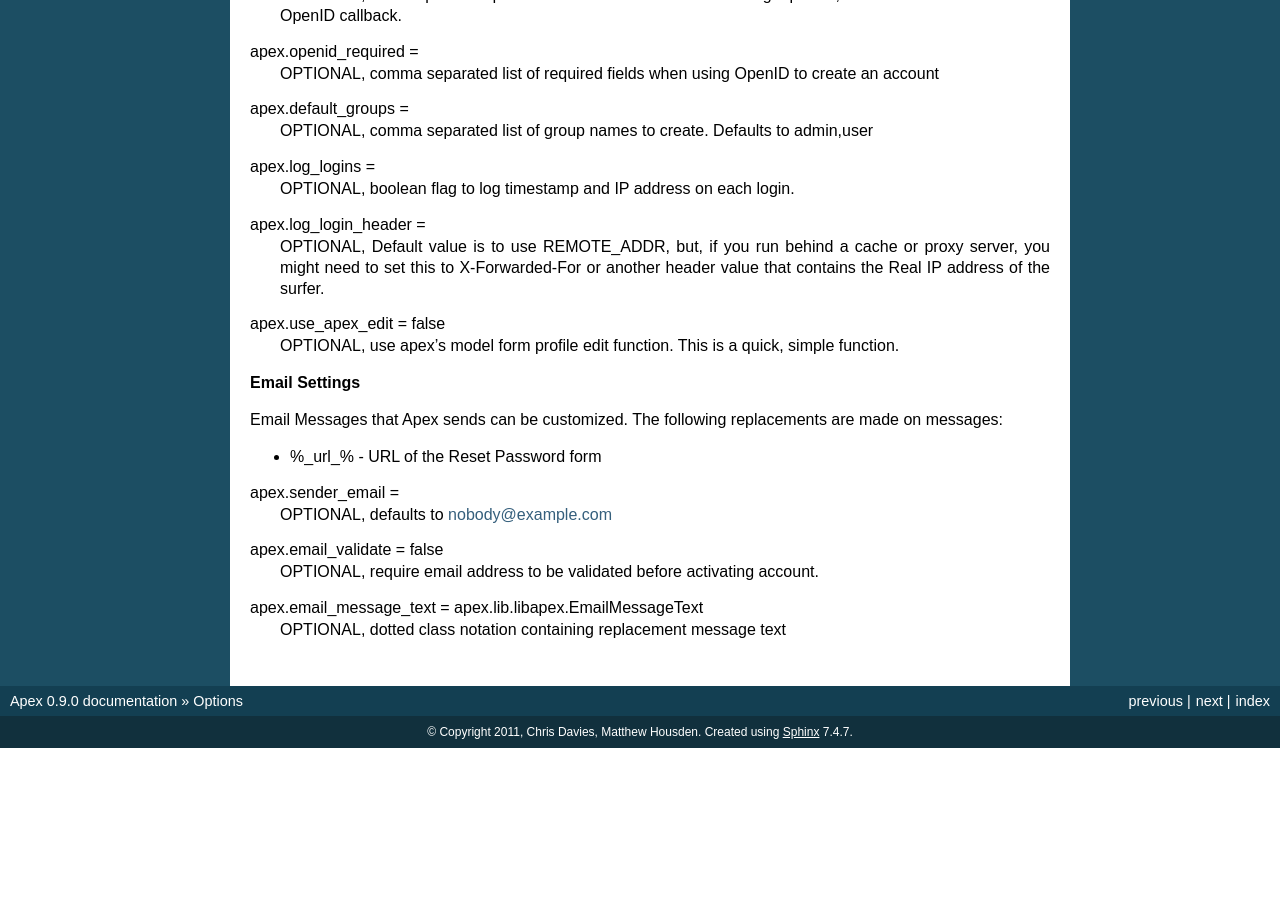
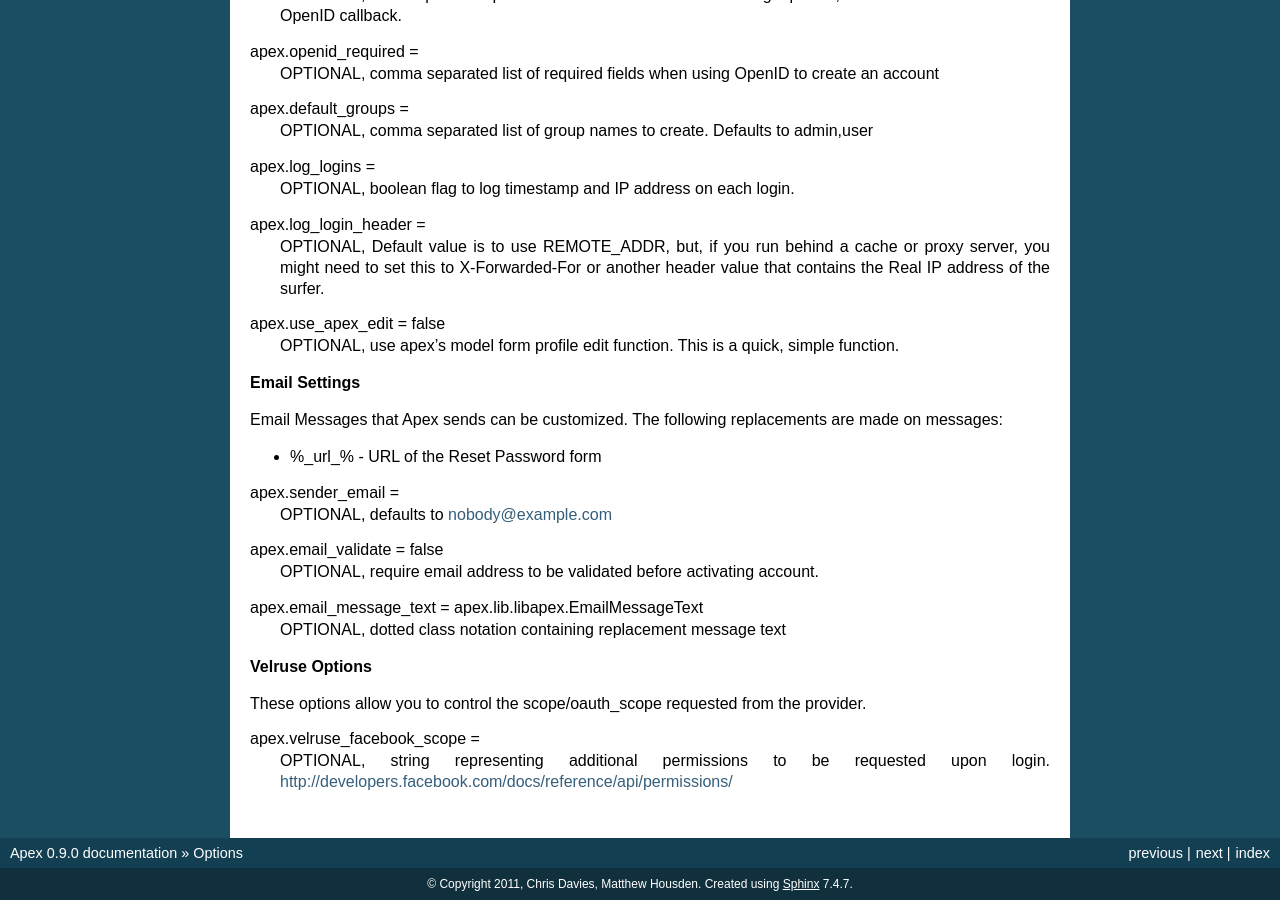
Before and after one commit to cd34/apex, a Sphinx documentation site: the page built from docs/source/options.rst, in a window 1280 px wide and 900 px high, scrolled down 1115 px. Built offline with Sphinx 7.4.7, drawn with Linux system fonts in a browser that asks for light colours; before the commit the page ends 1863 px from its top, so only the background shows below that.

Commit message:
added facebook scope options

```diff
--- a/docs/source/options.rst
+++ b/docs/source/options.rst
@@ -94,3 +94,12 @@ apex.email_validate = false
 
 apex.email_message_text = apex.lib.libapex.EmailMessageText
   OPTIONAL, dotted class notation containing replacement message text
+
+**Velruse Options**
+
+These options allow you to control the scope/oauth_scope requested from the
+provider.
+
+apex.velruse_facebook_scope =
+  OPTIONAL, string representing additional permissions to be requested
+  upon login. http://developers.facebook.com/docs/reference/api/permissions/
```
Also changed, not shown: 2 other files.
